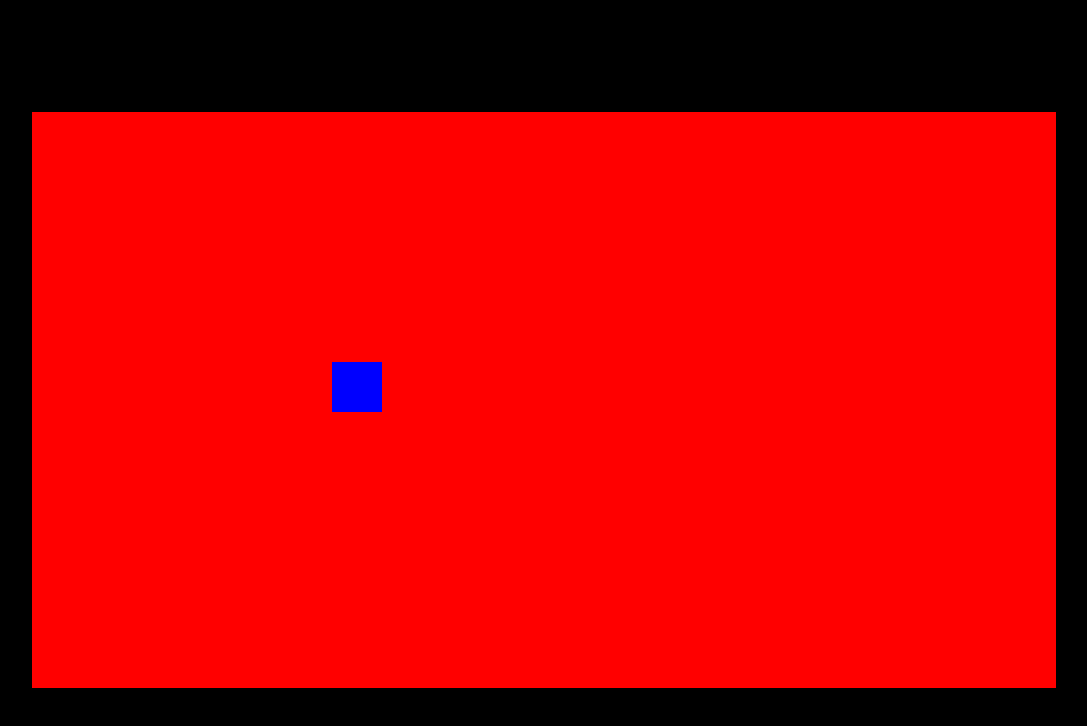
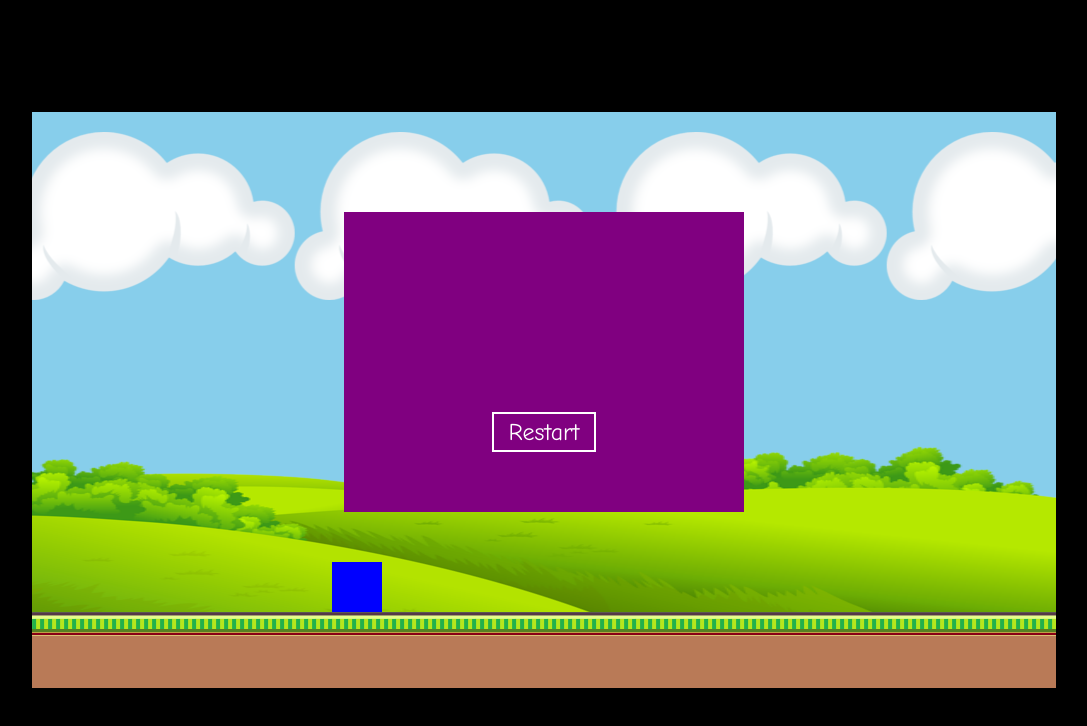
Before and after one commit to sigurjonrv/WEPO-PA4-FlappyBird, a website: page app/index.html in a window 1280 px wide. Shown: the whole page, without its empty margins (96-1183 px from the left). Drawn offline with nearby package versions, Linux system fonts and the light colour scheme; files that its build step writes are made by us from their sources.

Commit message:
player hoppar og ground og cloud hreyfast

```diff
--- a/app/index.html
+++ b/app/index.html
@@ -25,7 +25,11 @@
         <![endif]-->
 
         <div class="GameCanvas">
+            <div class="Cloud"></div>
             <div class="Player"></div>
+            <div class="Ground"></div>
+            <div class="PipeUpper"></div>
+            <div class="PipeLower"></div>
 
             <div class="Scoreboard">
                 <button class="Scoreboard-restart">
@@ -46,6 +50,8 @@
         <script src="scripts/game.js"></script>
         <script src="scripts/player.js"></script>
         <script src="scripts/utils.js"></script>
+        <script src="scripts/ground.js"></script>
+        <script src="scripts/cloud.js"></script>
         <!-- endbuild -->
 </body>
 </html>
--- /dev/null
+++ b/app/scripts/cloud.js
@@ -0,0 +1,26 @@
+window.Cloud = (function() {
+	'use strict';
+
+	var SPEED = 5;
+
+	var Cloud = function(el, game) {
+		this.el = el;
+		this.game = game;
+		this.pos = { x: 0, y: 0 };
+	};
+
+	Cloud.prototype.onFrame = function(delta) {
+		this.pos.x -= delta * SPEED;
+
+		if(this.pos.x <= -29.6){
+			this.pos.x = 0;
+		}
+
+		// Update UI
+		this.el.css('transform', 'translateZ(0) translate(' + this.pos.x + 'em, ' + this.pos.y + 'em)');
+	};
+
+
+	return Cloud;
+
+})();
--- a/app/scripts/controls.js
+++ b/app/scripts/controls.js
@@ -22,6 +22,7 @@ window.Controls = (function() {
     var Controls = function() {
         this._didJump = false;
         this.keys = {};
+        this.isJumping = false;
         $(window)
             .on('keydown', this._onKeyDown.bind(this))
             .on('keyup', this._onKeyUp.bind(this));
@@ -31,6 +32,11 @@ window.Controls = (function() {
         // Only jump if space wasn't pressed.
         if (e.keyCode === 32 && !this.keys.space) {
             this._didJump = true;
+            this.isJumping = true;
+            var that = this;
+            setTimeout(function () {
+                that.isJumping = false;
+            }, 100);
         }
 
         // Remember that this button is down.
--- a/app/scripts/game.js
+++ b/app/scripts/game.js
@@ -10,6 +10,8 @@ window.Game = (function() {
 	var Game = function(el) {
 		this.el = el;
 		this.player = new window.Player(this.el.find('.Player'), this);
+		this.ground = new window.Ground(this.el.find('.Ground'), this);
+		this.cloud = new window.Cloud(this.el.find('.Cloud'), this);
 		this.isPlaying = false;
 
 		// Cache a bound onFrame since we need it each frame.
@@ -33,6 +35,8 @@ window.Game = (function() {
 
 		// Update game entities.
 		this.player.onFrame(delta);
+		this.ground.onFrame(delta);
+		this.cloud.onFrame(delta);
 
 		// Request next frame.
 		window.requestAnimationFrame(this.onFrame);
--- /dev/null
+++ b/app/scripts/ground.js
@@ -0,0 +1,26 @@
+window.Ground = (function() {
+	'use strict';
+
+	var SPEED = 15;
+
+	var Ground = function(el, game) {
+		this.el = el;
+		this.game = game;
+		this.pos = { x: 0, y: 0 };
+	};
+
+	Ground.prototype.onFrame = function(delta) {
+		this.pos.x -= delta * SPEED;
+
+		if(this.pos.x <= -20){
+			this.pos.x = 0;
+		}
+
+		// Update UI
+		this.el.css('transform', 'translateZ(0) translate(' + this.pos.x + 'em, ' + this.pos.y + 'em)');
+	};
+
+
+	return Ground;
+
+})();
--- a/app/scripts/player.js
+++ b/app/scripts/player.js
@@ -7,7 +7,7 @@ window.Player = (function() {
 	// for 1024x576px canvas.
 	var SPEED = 30; // * 10 pixels per second
 	var WIDTH = 5;
-	var HEIGHT = 5;
+	var HEIGHT = 13;
 	var INITIAL_POSITION_X = 30;
 	var INITIAL_POSITION_Y = 25;
 
@@ -26,30 +26,20 @@ window.Player = (function() {
 	};
 
 	Player.prototype.onFrame = function(delta) {
-		if (Controls.keys.right) {
-			this.pos.x += delta * SPEED;
-		}
-		if (Controls.keys.left) {
-			this.pos.x -= delta * SPEED;
-		}
-		if (Controls.keys.down) {
-			this.pos.y += delta * SPEED;
-		}
-		if (Controls.keys.up) {
-			this.pos.y -= delta * SPEED;
+		if (Controls.isJumping) {
+			this.pos.y -= 2;
+		} else {
+			this.pos.y += 0.5;
 		}
 
 		this.checkCollisionWithBounds();
 
 		// Update UI
-		this.el.css('transform', 'translate(' + this.pos.x + 'em, ' + this.pos.y + 'em)');
+		this.el.css('transform', 'translateZ(0) translate(' + this.pos.x + 'em, ' + this.pos.y + 'em)');
 	};
 
 	Player.prototype.checkCollisionWithBounds = function() {
-		if (this.pos.x < 0 ||
-			this.pos.x + WIDTH > this.game.WORLD_WIDTH ||
-			this.pos.y < 0 ||
-			this.pos.y + HEIGHT > this.game.WORLD_HEIGHT) {
+		if (this.pos.y + HEIGHT > this.game.WORLD_HEIGHT) {
 			return this.game.gameover();
 		}
 	};
--- a/app/styles/_game-canvas.scss
+++ b/app/styles/_game-canvas.scss
@@ -22,4 +22,6 @@
 
     // Some graphics
     background: red;
+
+    transform: translateZ(0);
 }
--- a/app/styles/_player.scss
+++ b/app/styles/_player.scss
@@ -9,4 +9,6 @@
     height: em(50px);
 
     background: blue;
+
+    transform: translateZ(0);
 }
--- a/app/styles/_scoreboard.scss
+++ b/app/styles/_scoreboard.scss
@@ -12,6 +12,7 @@
 	text-align: center;
 
 	// Keep it off-screen
+	transform: translateZ(0);
 	transform: translate(0, em(-400px));
 	transition: transform 0.5s;
 }
```
Also changed, not shown: app/images/background.png (added), app/images/cloud.png (added), app/images/ground.png (added), app/images/lower_pipe.png (added), app/images/upper_pipe.png (added), app/styles/main.css.
